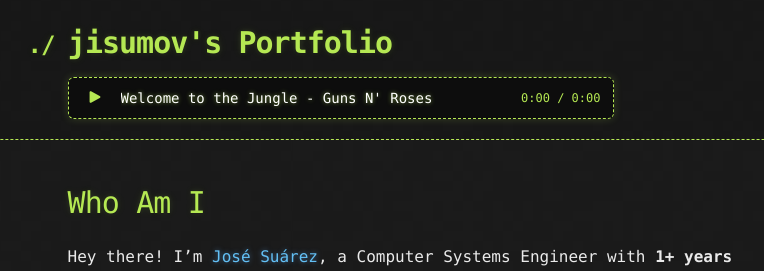
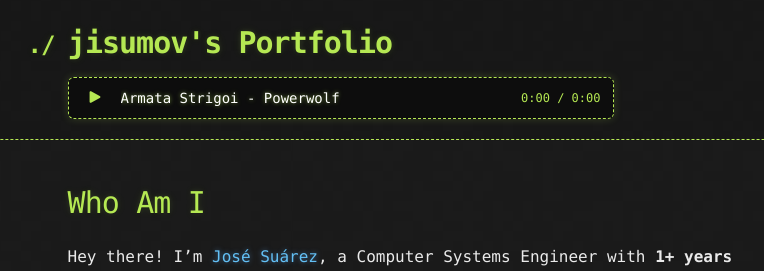
Before and after one commit to jisumov/jisumov.github.io, a Jekyll site: the page built from index.md, in a window 1280 px wide. Shown: the top 271 px of the page, without its empty margins (240-1004 px from the left). Built offline with Jekyll 4.4.1, drawn with Linux system fonts in a browser that asks for light colours; nearby versions of some CDN libraries; our own code applies the rules of GitHub Pages for plain Markdown files.

Commit message:
feat: update index song

```diff
--- a/index.md
+++ b/index.md
@@ -1,7 +1,7 @@
 ---
 layout: default
-youtube_id: 0CNPR2qNzxk
-music_title: "Welcome to the Jungle - Guns N' Roses"
+youtube_id: w1TWhBwM7iM
+music_title: "Armata Strigoi - Powerwolf"
 ---
 
 # Who Am I
```
